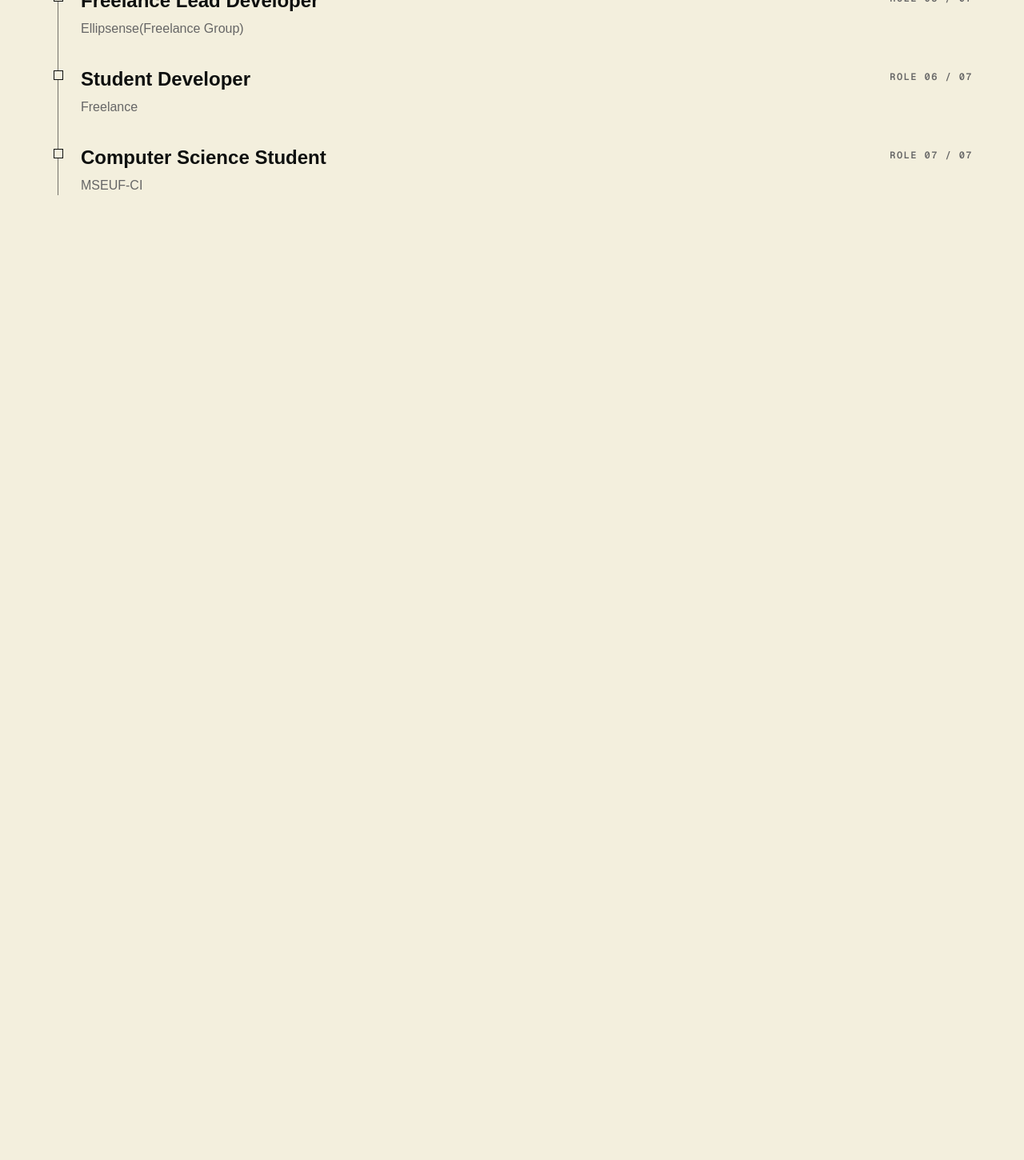
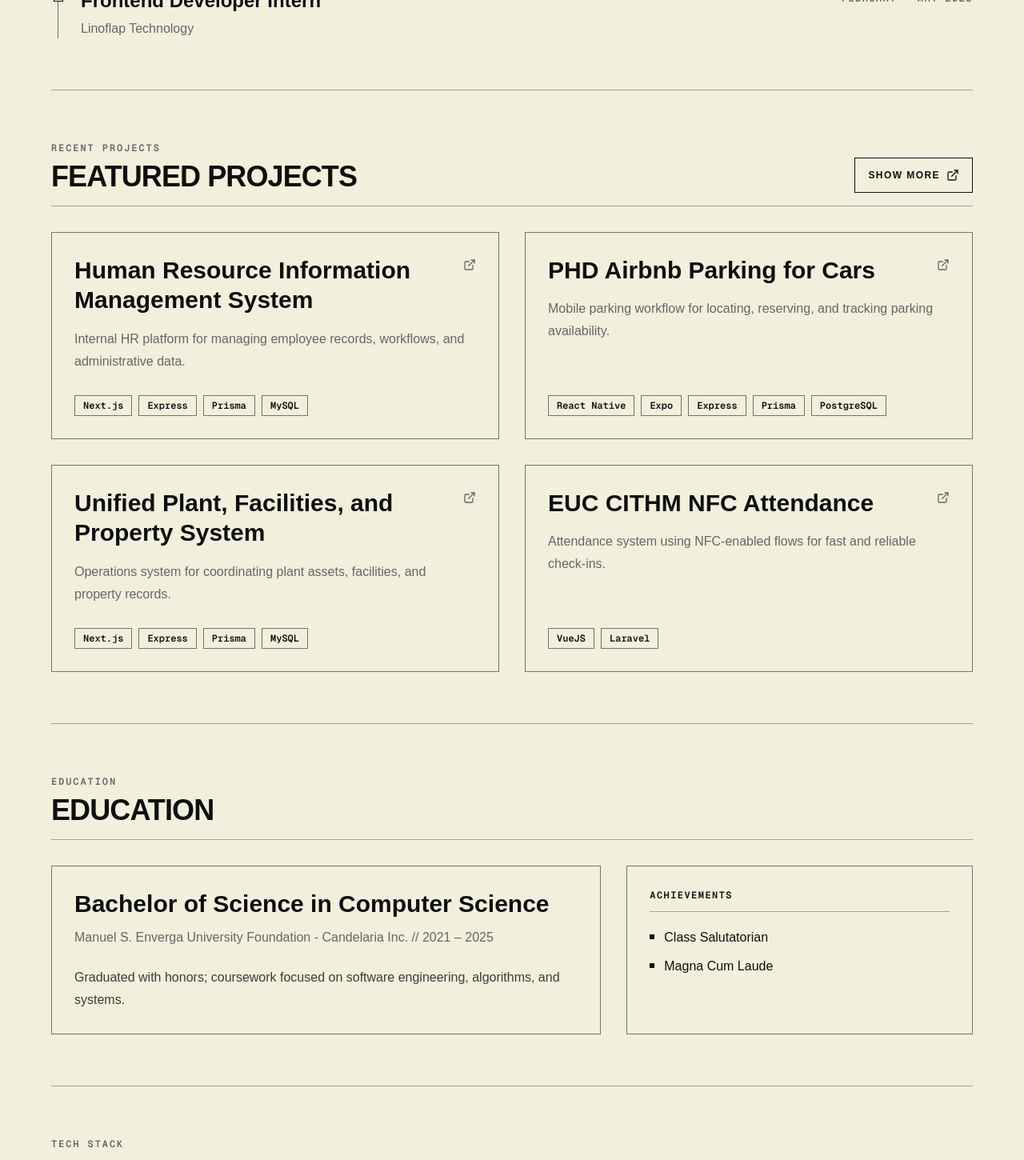
Before and after one commit to franze-calleja/franzecalleja, a Next.js app: page / in a window 1280 px wide. Shown: the part 1330-2780 px from the top of the page at 80% size. Before the commit the page ends 1766 px from the top, so only its background shows below. Built offline with nearby package versions, Linux system fonts and the light colour scheme.

Commit message:
feat: enhance home page with new sections and update experience timeline with detailed roles

```diff
--- a/app/page.tsx
+++ b/app/page.tsx
@@ -1,6 +1,9 @@
+import EducationSection from "@/components/education-section";
 import ExperienceTimeline from "@/components/experience-timeline";
+import FeaturedProjects from "@/components/featured-projects";
 import HomeHero from "@/components/home-hero";
 import MainBottomNav from "@/components/main-bottom-nav";
+import TechnicalArsenal from "@/components/technical-arsenal";
 
 export default function Home() {
   return (
@@ -8,6 +11,9 @@ export default function Home() {
       <div className="mx-auto flex w-full max-w-7xl flex-col">
         <HomeHero />
         <ExperienceTimeline />
+        <FeaturedProjects />
+        <EducationSection />
+        <TechnicalArsenal />
       </div>
       <MainBottomNav />
     </main>
--- a/app/profile-data.json
+++ b/app/profile-data.json
@@ -36,13 +36,11 @@
     "eyebrow": "Experience",
     "title": "Professional timeline",
     "steps": [
-      { "step": "01", "title": "Fullstack Software Engineer", "caption": "MSEUF-CI" },
-      { "step": "02", "title": "Lead Developer", "caption": "R-A-Ones Corporation" },
-      { "step": "03", "title": "Web Developer", "caption": "Techbears Solutions" },
-      { "step": "04", "title": "Frontend Developer Intern", "caption": "Linoflap Technology" },
-      { "step": "05", "title": "Freelance Lead Developer", "caption": "Ellipsense(Freelance Group)" },
-      { "step": "06", "title": "Student Developer", "caption": "Freelance" },
-      { "step": "07", "title": "Computer Science Student", "caption": "MSEUF-CI" }
+      { "step": "01", "title": "Fullstack Software Engineer", "caption": "MSEUF-CI", "period": "August 2025 - Present" },
+      { "step": "02", "title": "Lead Software Engineer", "caption": "R-A-Ones Corporation", "period": "January 2026 - Present" },
+      { "step": "03", "title": "Web Developer", "caption": "Techbears Solutions", "period": "August 2025 - January 2026" },
+      { "step": "04", "title": "Freelance Lead Developer", "caption": "Ellipsense(Freelance Group)", "period": "2023 - Present" },
+      { "step": "05", "title": "Frontend Developer Intern", "caption": "Linoflap Technology", "period": "February - May 2025" }
     ]
   },
   "techstack": {
--- /dev/null
+++ b/components/education-section.tsx
@@ -0,0 +1,45 @@
+import content from "@/app/profile-data.json";
+
+export default function EducationSection() {
+  const education = content.education.items[0];
+  const achievements = education.honors.split(", ");
+
+  return (
+    <section id="education" className="border-t border-foreground/35 py-12 sm:py-16">
+      <div className="border-b border-foreground/35 pb-4">
+        <p className="font-mono text-xs font-semibold uppercase tracking-[0.16em] text-(--muted)">
+          {content.education.eyebrow}
+        </p>
+        <h2 className="mt-2 text-3xl font-black uppercase tracking-tight sm:text-4xl">
+          Education
+        </h2>
+      </div>
+
+      <div className="mt-8 grid gap-4 lg:grid-cols-[minmax(0,1.35fr)_minmax(18rem,0.85fr)] lg:gap-8">
+        <article className="border border-foreground/55 p-6 sm:p-7">
+          <h3 className="text-2xl font-bold leading-tight sm:text-3xl">{education.degree}</h3>
+          <p className="mt-3 text-sm leading-6 text-(--muted) sm:text-base">
+            {education.institution}{" // "}{education.year}
+          </p>
+          <p className="mt-6 max-w-2xl text-base leading-7 text-foreground/80">
+            {education.description}
+          </p>
+        </article>
+
+        <article className="border border-foreground/55 p-6 sm:p-7">
+          <p className="border-b border-foreground/35 pb-3 font-mono text-xs font-semibold uppercase tracking-[0.12em]">
+            Achievements
+          </p>
+          <ul className="mt-5 space-y-3">
+            {achievements.map((achievement) => (
+              <li key={achievement} className="flex gap-3 text-sm leading-6 sm:text-base">
+                <span className="mt-2 h-1.5 w-1.5 shrink-0 bg-foreground" aria-hidden="true" />
+                {achievement}
+              </li>
+            ))}
+          </ul>
+        </article>
+      </div>
+    </section>
+  );
+}
--- a/components/experience-timeline.tsx
+++ b/components/experience-timeline.tsx
@@ -13,7 +13,7 @@ export default function ExperienceTimeline() {
           </h2>
         </div>
         <p className="hidden font-mono text-xs font-semibold uppercase tracking-[0.12em] text-(--muted) sm:block">
-          {content.experience.steps.length} roles
+          2023 - Present
         </p>
       </div>
 
@@ -36,7 +36,7 @@ export default function ExperienceTimeline() {
               </p>
             </div>
             <p className="font-mono text-xs font-semibold uppercase tracking-[0.12em] text-(--muted) sm:pt-1 sm:text-right">
-              Role {item.step} / {String(content.experience.steps.length).padStart(2, "0")}
+              {item.period}
             </p>
           </li>
         ))}
--- /dev/null
+++ b/components/featured-projects.tsx
@@ -0,0 +1,64 @@
+import { ExternalLink } from "lucide-react";
+import Link from "next/link";
+
+import content from "@/app/profile-data.json";
+
+const featuredProjects = content.projects.items.slice(0, 4);
+
+export default function FeaturedProjects() {
+  return (
+    <section id="projects" className="border-t border-foreground/35 py-12 sm:py-16">
+      <div className="flex items-end justify-between gap-6 border-b border-foreground/35 pb-4">
+        <div>
+          <p className="font-mono text-xs font-semibold uppercase tracking-[0.16em] text-(--muted)">
+            {content.projects.eyebrow}
+          </p>
+          <h2 className="mt-2 text-3xl font-black uppercase tracking-tight sm:text-4xl">
+            Featured Projects
+          </h2>
+        </div>
+        <Link
+          href="/projects"
+          className="inline-flex h-10 shrink-0 items-center gap-2 border border-foreground px-3 text-xs font-bold uppercase tracking-[0.12em] transition-colors hover:bg-foreground hover:text-background sm:h-11 sm:px-4"
+        >
+          <span className="hidden sm:inline">Show more</span>
+          <span className="sm:hidden">More</span>
+          <ExternalLink className="h-4 w-4" aria-hidden="true" />
+        </Link>
+      </div>
+
+      <div className="mt-8 grid gap-4 lg:grid-cols-2 lg:gap-8">
+        {featuredProjects.map((project) => (
+          <a
+            key={project.name}
+            href={project.href}
+            target="_blank"
+            rel="noreferrer"
+            className="group flex min-h-56 flex-col border border-foreground/55 p-6 transition-colors hover:bg-foreground hover:text-background sm:p-7"
+          >
+            <div className="flex items-start justify-between gap-6">
+              <h3 className="max-w-xl text-2xl font-bold leading-tight sm:text-3xl">
+                {project.name}
+              </h3>
+              <ExternalLink className="mt-1 h-4 w-4 shrink-0 text-(--muted) transition-colors group-hover:text-background" aria-hidden="true" />
+            </div>
+            <p className="mt-4 max-w-2xl text-base leading-7 text-(--muted) transition-colors group-hover:text-background/70">
+              {project.description}
+            </p>
+            <ul className="mt-auto flex flex-wrap gap-2 pt-7" aria-label={`${project.name} technologies`}>
+              {project.technologies.map((technology) => (
+                <li
+                  key={technology}
+                  className="border border-foreground/55 px-2.5 py-1 font-mono text-xs font-semibold transition-colors group-hover:border-background/70"
+                >
+                  {technology}
+                </li>
+              ))}
+            </ul>
+          </a>
+        ))}
+      </div>
+
+    </section>
+  );
+}
--- /dev/null
+++ b/components/technical-arsenal.tsx
@@ -0,0 +1,62 @@
+import content from "@/app/profile-data.json";
+
+const selectTechnologies = (labels: string[]) =>
+  content.techstack.items
+    .filter((item) => labels.includes(item.label))
+    .map((item) => item.label);
+
+const aiAndInfrastructure =
+  content.skills.categories.find((category) => category.name === "AI & Infrastructure")?.items.map(
+    (item) => item.label,
+  ) ?? [];
+
+const arsenalGroups = [
+  {
+    title: "Frontend",
+    items: selectTechnologies(["TypeScript", "React", "Next.js", "Tailwind CSS"]),
+  },
+  {
+    title: "Backend",
+    items: selectTechnologies(["Node.js", "Express.js", "Prisma", "PHP", "Axum"]),
+  },
+  {
+    title: "Data & Infrastructure",
+    items: selectTechnologies(["MySQL", "PostgreSQL", "Docker", "Git"]),
+  },
+  {
+    title: "AI & Infrastructure",
+    items: aiAndInfrastructure,
+  },
+];
+
+export default function TechnicalArsenal() {
+  return (
+    <section id="technical-arsenal" className="border-t border-foreground/35 py-12 sm:py-16">
+      <div className="border-b border-foreground/35 pb-4">
+        <p className="font-mono text-xs font-semibold uppercase tracking-[0.16em] text-(--muted)">
+          {content.techstack.eyebrow}
+        </p>
+        <h2 className="mt-2 text-3xl font-black uppercase tracking-tight sm:text-4xl">
+          Technical Arsenal
+        </h2>
+      </div>
+
+      <div className="mt-8 grid gap-4 sm:grid-cols-2 xl:grid-cols-4 xl:gap-7">
+        {arsenalGroups.map((group) => (
+          <article key={group.title} className="border border-foreground/55 p-6 sm:p-7">
+            <h3 className="border-b border-foreground/35 pb-3 font-mono text-xs font-semibold uppercase tracking-[0.1em]">
+              {group.title}
+            </h3>
+            <ul className="mt-5 flex flex-wrap gap-2">
+              {group.items.map((item) => (
+                <li key={item} className="border border-foreground/55 px-2.5 py-1 font-mono text-xs font-semibold">
+                  {item}
+                </li>
+              ))}
+            </ul>
+          </article>
+        ))}
+      </div>
+    </section>
+  );
+}
```
Also changed, not shown: app/projects/page.tsx (+32 -39 lines).
